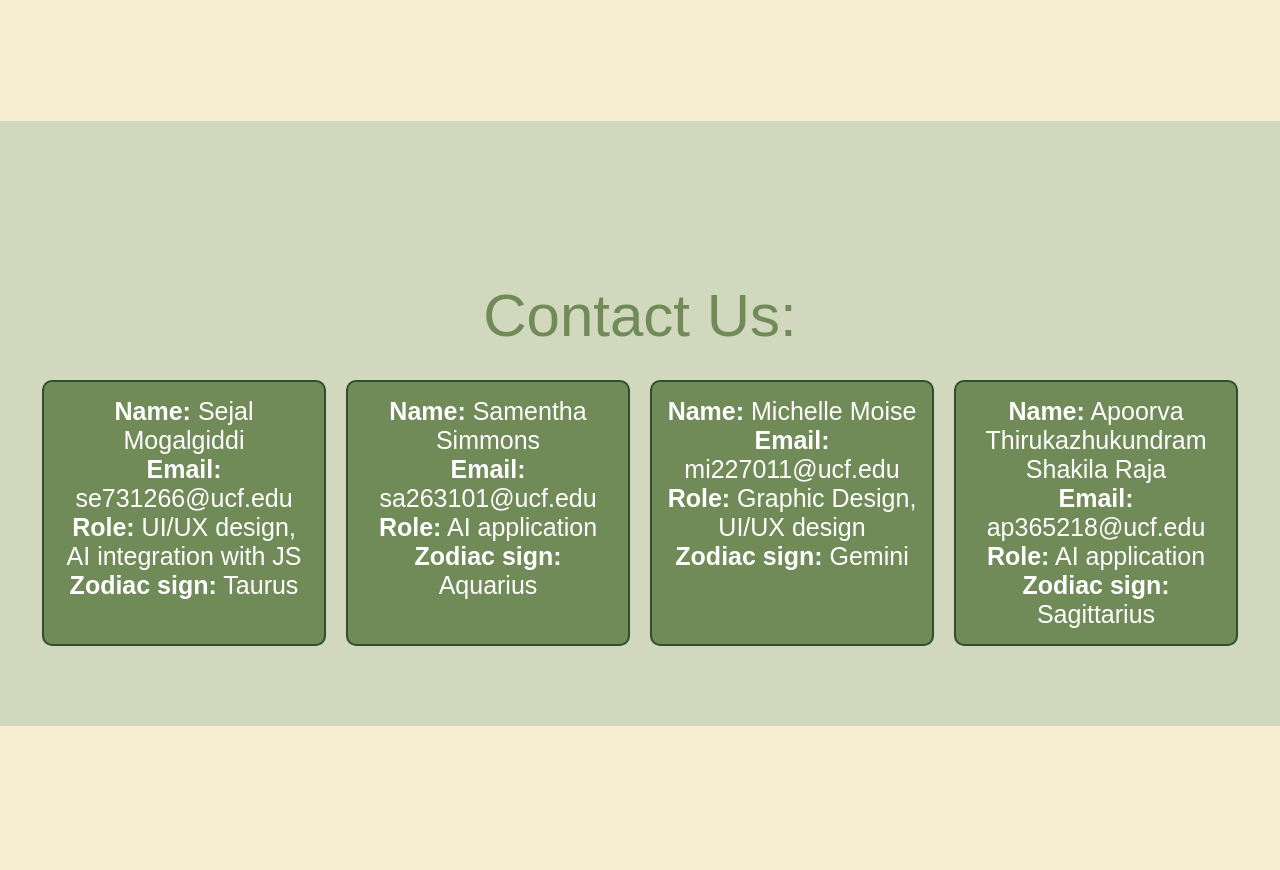
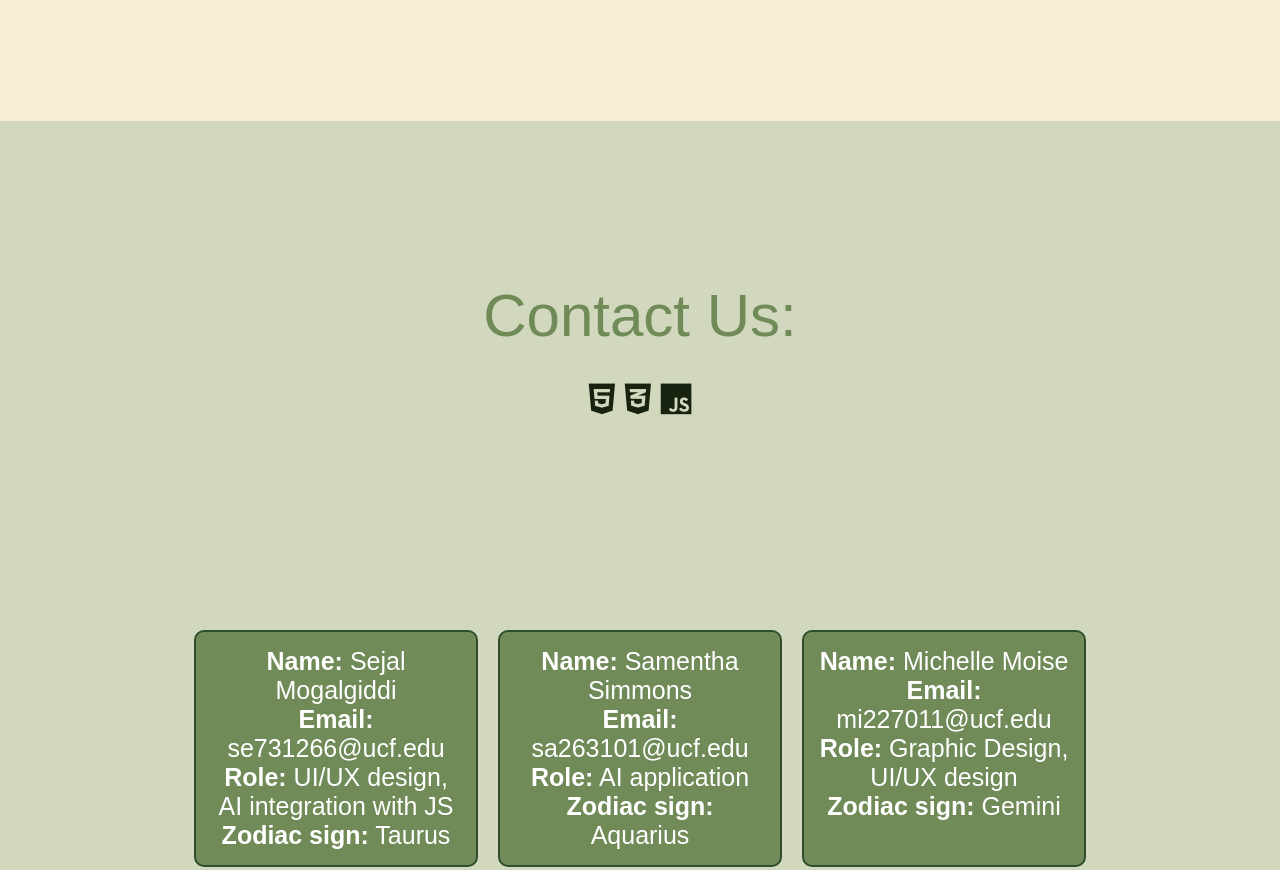
Before and after one commit to HarleyQuinnCoding/GeminiKnights, a website: page index.html in a window 1280 px wide. Shown: the part 2820-3690 px from the top of the page. Before the commit the page ends 3546 px from the top, so only its background shows below. Drawn offline with Linux system fonts and the light colour scheme; a web font is replaced by a local one.

Commit message:
index.html

```diff
--- a/index.html
+++ b/index.html
@@ -74,10 +74,26 @@
     <br>
     <br>
     <br>
+    <div class="contact" id="contact">
+    <br><br><br>
+
+    <div class="contact-header">
+     <h2>Contact Us:</h2>
+      <div class="icon-group slide-in">
+
+         <div class="icon-group">
+
+        <i class="fa-brands fa-html5"></i>
+        <i class="fa-brands fa-css3-alt"></i>
+        <i class="fa-brands fa-js"></i>
+
+      </div>
+    </div>
+
 
     <div class="contact" id="contact">
         <br><br><br>
-        <h2>Contact Us:</h2>
+
         <div class="contact-row">
             <div class="contact-card">
                 <strong>Name:</strong> Sejal Mogalgiddi <br>
```
